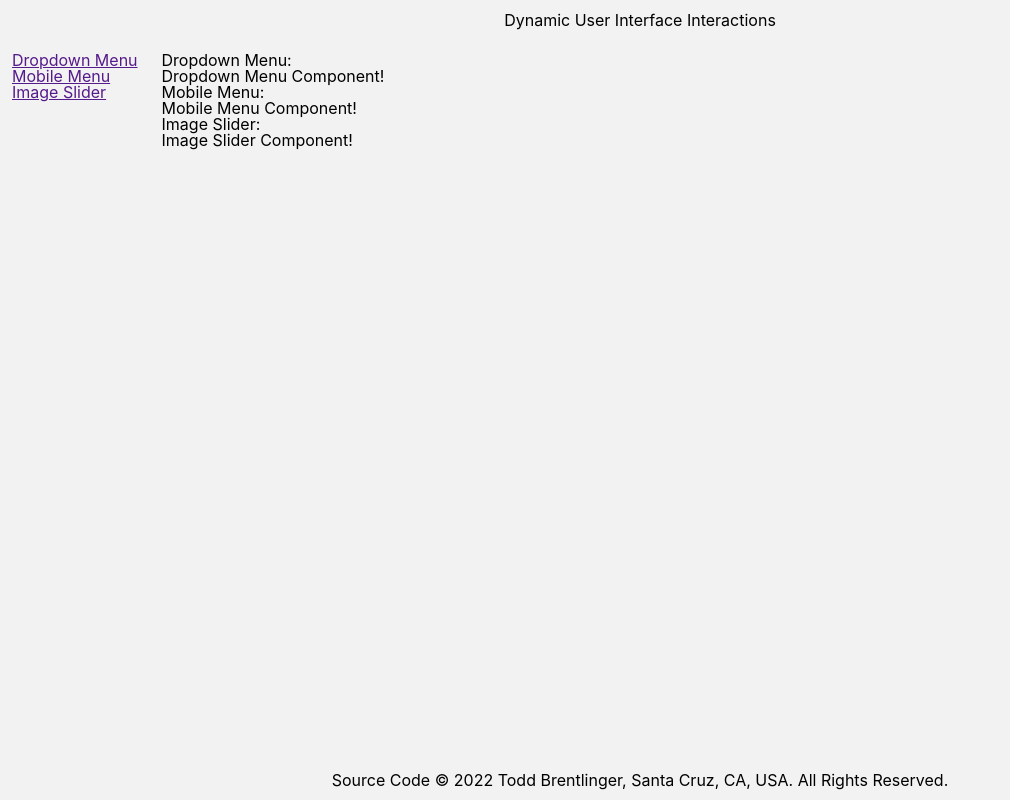
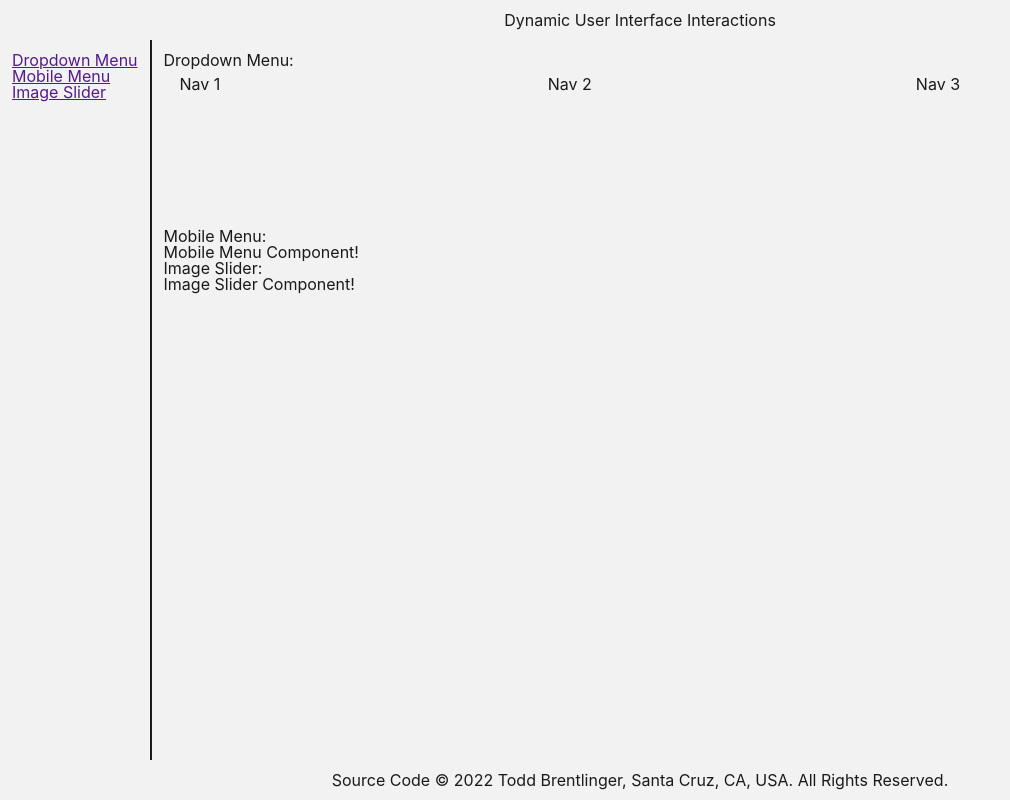
Before and after one commit to toddbrentlinger/odin-project-dynamic-user-interface-interactions, a website built with webpack: page dist/index.html in a window 1280 px wide. Shown: the whole page, without its empty margins (0-1010 px from the left). Built offline with nearby package versions, Linux system fonts and the light colour scheme.

Commit message:
Start DropdownMenu component

```diff
--- a/src/dropdownMenu.js
+++ b/src/dropdownMenu.js
@@ -1,16 +1,93 @@
 import BaseComponent from './baseComponent.js';
+import { createElement } from './utilities.js';
+import './dropdownMenu.scss';
 
 export default class DropdownMenu extends BaseComponent {
-    constructor() {
-        super();
+    constructor(props) {
+        super(props);
+        this._dropdownElements = [];
+    }
+
+    _closeAllDropdowns(...dropdownElementsToIgnore) {
+        for (let i = 0; i < this._dropdownElements.length; i++) {
+            const dropdownElement = this._dropdownElements[i];
+            if (dropdownElementsToIgnore.includes(dropdownElement)) continue;
+            dropdownElement.classList.remove('open');
+        }
+    }
+
+    _handleDropdownTopClick(e, dropdownElement) {
+        e.preventDefault();
+        this._closeAllDropdowns(dropdownElement);
+        dropdownElement.classList.toggle('open');
     }
 
     render() {
-        if (!this._element) {
-            this._element = document.createElement('div', {id: 'dropdown-menu'});
+        this.initializeRender(createElement('div', {'class': 'dropdown-menu'}));
+
+        /*
+        props = {
+            content: [
+                {
+                    name: 'Nav 1',
+                    href: null,
+                    dropdownContent: [
+                        {
+                            name: 'Sub Nav 1-1',
+                            href: ''
+                        },
+                        {
+                            name: 'Sub Nav 1-2',
+                            href: ''
+                        },
+                        {
+                            name: 'Sub Nav 1-3',
+                            href: ''
+                        }
+                    ]
+                }
+            ]
+        };
+        */
+
+        if (this._props.hasOwnProperty('content') && Array.isArray(this._props.content)) {
+            for (let i = 0; i < this._props.content.length; i++) {
+                const itemObj = this._props.content[i];
+
+                if (!itemObj.hasOwnProperty('name')) continue;
+
+                const dropdownContainer = this._element.appendChild(createElement('span', {'class': 'dropdown-container'}));
+                this._dropdownElements.push(dropdownContainer);
+
+                // Top Level
+                const dropdownTopElement = createElement('span', {'class': 'dropdown-top'}, itemObj.name);
+                dropdownContainer.appendChild(dropdownTopElement);
+
+                // Dropdown
+                if (!itemObj.hasOwnProperty('dropdownContent') || !Array.isArray(itemObj.dropdownContent)) {
+                    continue;
+                }
+
+                const dropdownElement = dropdownContainer.appendChild(createElement('div', {'class': 'dropdown'}));
+                const dropdownListElement = dropdownElement.appendChild(document.createElement('ul'));
+
+                dropdownContainer.addEventListener('click', e => {
+                    this._handleDropdownTopClick(e, dropdownContainer);
+                }, false);
+
+                for (let j = 0; j < itemObj.dropdownContent.length; j++) {
+                    const dropdownObj = itemObj.dropdownContent[j];
+
+                    if (!dropdownObj.hasOwnProperty('name')) continue;
+
+                    dropdownListElement.appendChild(
+                        createElement('li', {},
+                            createElement('a', {href: dropdownObj.href||''}, dropdownObj.name)
+                        )
+                    );
+                }
+            }
         }
-
-        this._element.textContent = 'Dropdown Menu Component!';
 
         return this._element;
     }
--- /dev/null
+++ b/src/dropdownMenu.scss
@@ -0,0 +1,54 @@
+.dropdown-menu {
+    // Grid
+    display: grid;
+    grid-auto-flow: column;
+    grid-auto-columns: 1fr;
+    justify-items: stretch;
+
+    a {
+        text-decoration: none;
+        color: inherit;
+    }
+
+    .dropdown-container {
+        &.open {
+            .dropdown-top {
+                background-color: gray;
+            }
+
+            .dropdown {
+                ul {
+                    transform: translateY(0);
+                }
+            }
+        }
+
+        .dropdown-top, .dropdown li a {
+            display: block;
+            padding: 0.5em 1em;
+            cursor: pointer;
+
+            &:hover {
+                background-color: gray;
+            }
+        }
+
+        .dropdown-top {
+        }
+
+        .dropdown {
+            overflow: hidden;
+
+            ul {
+                transform: translateY(-100%);
+                transition: transform 500ms ease;
+
+                li {
+                    a {
+
+                    }
+                }
+            }
+        }
+    }
+}
--- a/src/index.js
+++ b/src/index.js
@@ -26,9 +26,50 @@ function component() {
     );
 
     // Dropdown Menu
+    const props = {content: []};
+    for (let i = 0; i < 3; i++) {
+        const numDropdownItems = 1 + (Math.random() * 4);
+        let dropdownContent = [];
+        for (let j = 0; j < numDropdownItems; j++) {
+            dropdownContent.push({
+                name: `Sub Nav ${i + 1}-${j + 1}`,
+                href: ''
+            });
+        }
+
+        props.content.push({
+            dropdownContent,
+            name: `Nav ${i + 1}`,
+            href: null,
+        });
+    }
+    /*
+    props = {
+        content: [
+            {
+                name: 'Nav 1',
+                href: null,
+                dropdownContent: [
+                    {
+                        name: 'Sub Nav 1-1',
+                        href: ''
+                    },
+                    {
+                        name: 'Sub Nav 1-2',
+                        href: ''
+                    },
+                    {
+                        name: 'Sub Nav 1-3',
+                        href: ''
+                    }
+                ]
+            }
+        ]
+    };
+    */
     mainElement.append(
         createElement('h2', {}, 'Dropdown Menu:'),
-        (new DropdownMenu()).render()
+        (new DropdownMenu(props)).render()
     );
 
     // Mobile Menu
--- a/src/styles.scss
+++ b/src/styles.scss
@@ -19,6 +19,7 @@ body {
     font-size: 1.6rem;
     font-family: -apple-system, BlinkMacSystemFont, 'Segoe UI', Roboto, Oxygen, Ubuntu, Cantarell, 'Open Sans', 'Helvetica Neue', sans-serif;
     background-color: var(--base-white);
+    color: var(--base-black);
 }
 
 #content {
@@ -58,7 +59,7 @@ header {
     top: 0;
     left: 0;
     // Transition
-    transition: all 500ms ease;
+    transition: width 500ms ease;
 
     a {
         display: block;
@@ -97,6 +98,7 @@ footer {
         #sidenav {
             position: static;
             width: auto;
+            border-right: 2px solid var(--base-black);
         }
     }
 }
```
